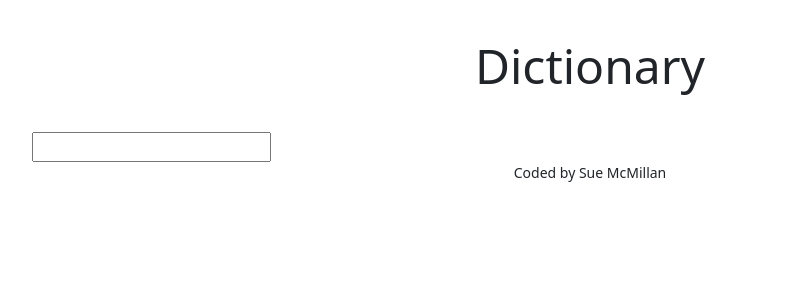
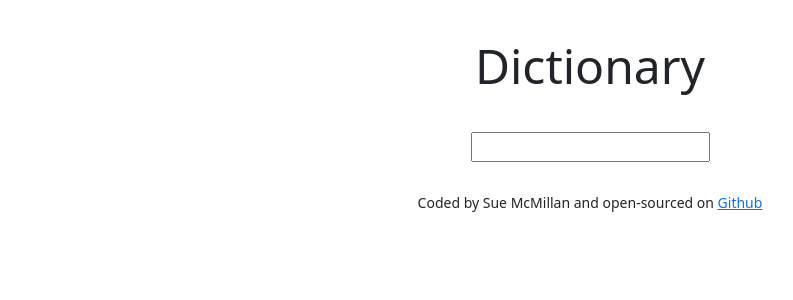
Before and after one commit to Strumhum/dictionary-app, a React (Create React App) app: page / in a window 1280 px wide. Shown: the top 300 px of the page, without its empty margins (50-843 px from the left). Built offline with nearby package versions, Linux system fonts and the light colour scheme.

Commit message:
Added basic styling and Github link

```diff
--- a/src/App.css
+++ b/src/App.css
@@ -2,3 +2,10 @@
   margin: 30px 0;
   font-size: 48px;
 }
+.container {
+  text-align: center;
+}
+
+.App-footer {
+  margin-top: 30px;
+}
--- a/src/App.js
+++ b/src/App.js
@@ -9,7 +9,14 @@ export default function App() {
         <header className="App-header text-center">Dictionary</header>
         <Dictionary />
         <footer className="App-footer text-center small">
-          Coded by Sue McMillan
+          Coded by Sue McMillan and open-sourced on{" "}
+          <a
+            href="https://github.com/Strumhum/dictionary-app"
+            target="_blank"
+            rel="noreferrer"
+          >
+            Github
+          </a>
         </footer>
       </div>
     </div>
```
